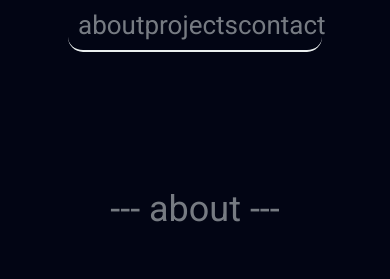
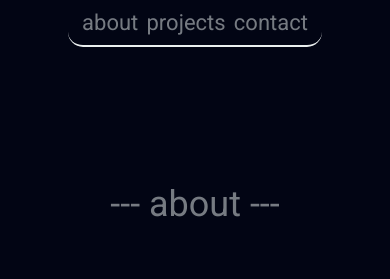
Before and after one commit to awfm-dev/my-website, a plain HTML site: page index.html in a window 390 px wide. Shown: the top 279 px of the page. Drawn offline with Linux system fonts and the light colour scheme; a script that the page names is missing.

Commit message:
Update style.css

```diff
--- a/style.css
+++ b/style.css
@@ -179,6 +179,12 @@ body{
 /* phones */
 @media (max-width: 700px) {
 
+    /* navbar */
+
+    .navbar a{
+        font-size: 22px;
+    }
+
     /* titles */
 
     .title{
```
